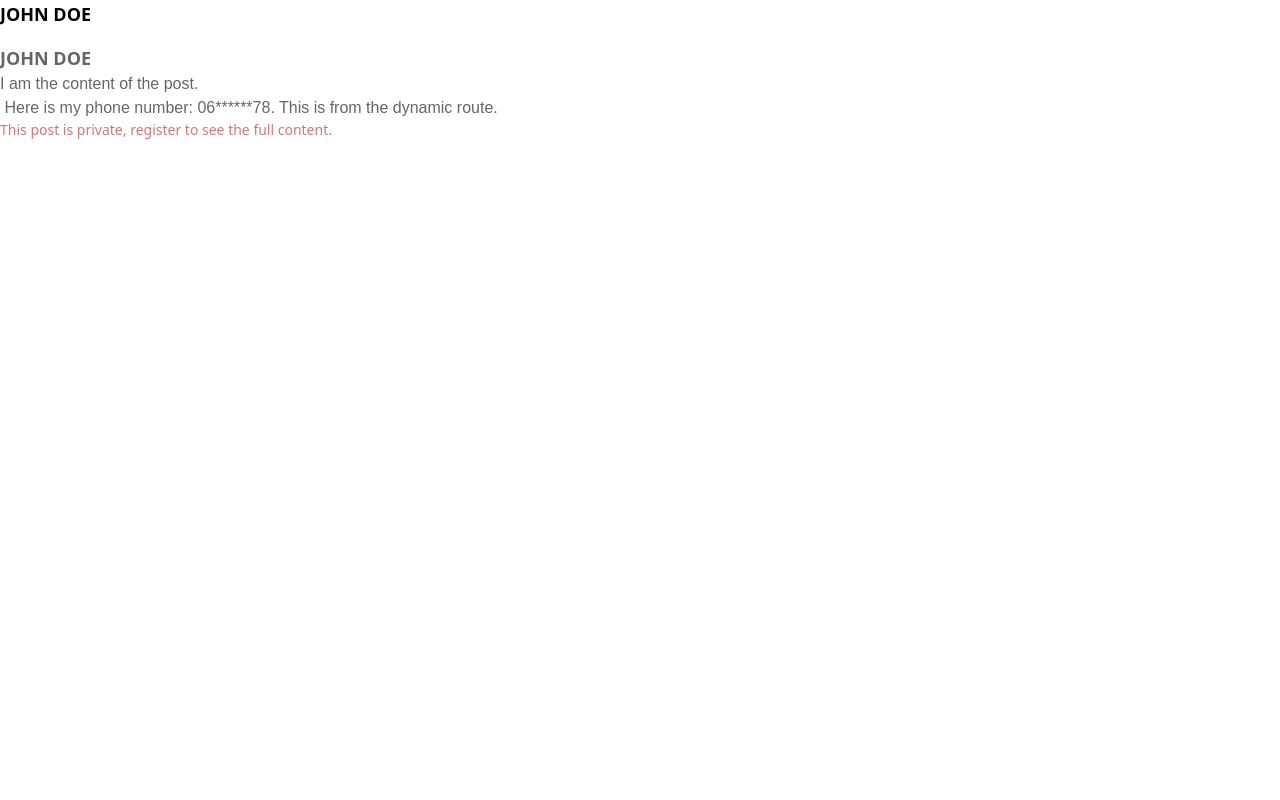
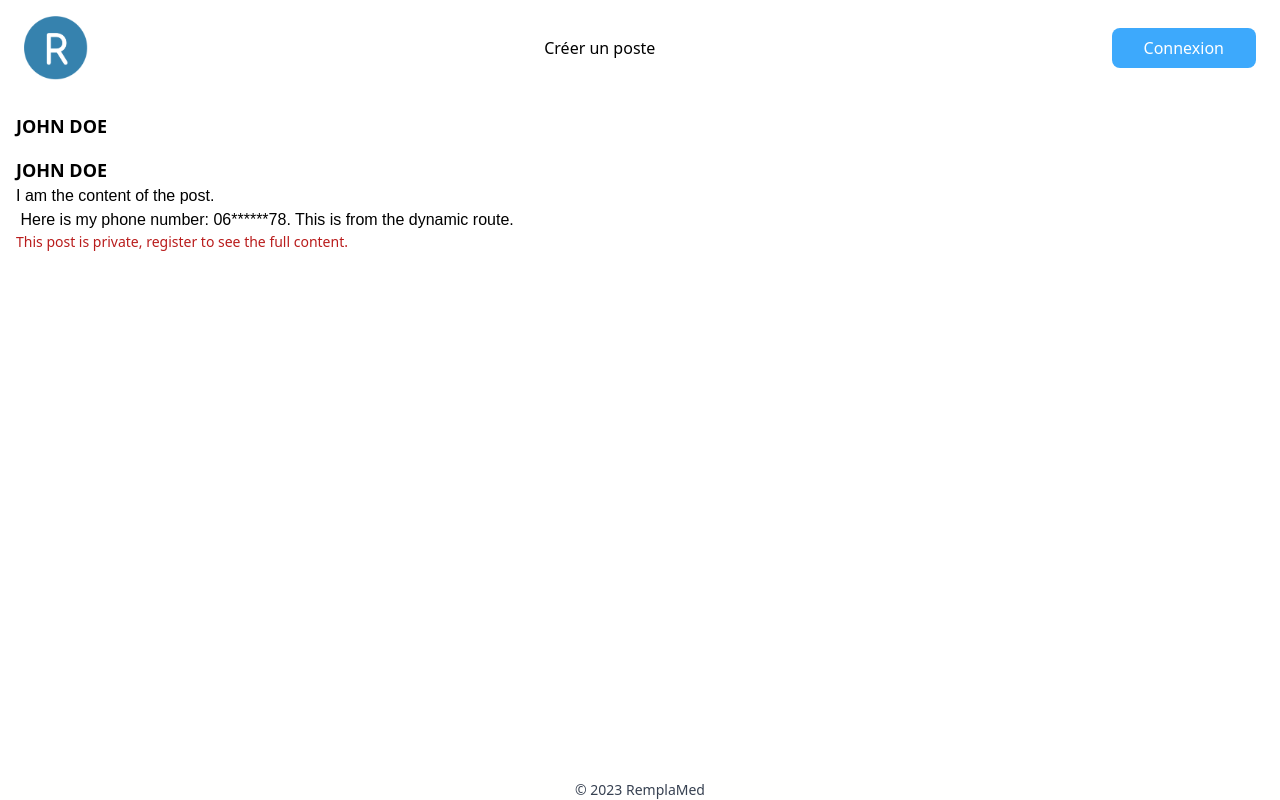
Before and after one commit to Alexandregirbal/RemplaMedApp, a Next.js app: page /posts/1A in a window 1280 px wide. Built offline with nearby package versions, Linux system fonts and the light colour scheme; no server answers.

Commit message:
mock create post

```diff
--- a/src/layout/header.tsx
+++ b/src/layout/header.tsx
@@ -2,18 +2,22 @@ import { useSession } from "next-auth/react";
 import Image from "next/image";
 import Logged from "../modules/auth/components/logged";
 import Login from "../modules/auth/components/login";
+import Link from "next/link";
 
 export default function Header() {
     const { data: session } = useSession();
 
     return (
         <nav className="flex items-center justify-between p-4 px-6">
+            <Link href={"/"}>
                 <Image
                     src="/logo-transparent-png-no-text.png"
                     alt="remplamed-logo"
                     width={64}
                     height={64}
                 />
+            </Link>
+            <Link href={"/posts/create"}>Créer un poste</Link>
             {session ? <Logged user={session.user} /> : <Login />}
         </nav>
     );
--- a/src/modules/post/components/PrivatePost.tsx
+++ b/src/modules/post/components/PrivatePost.tsx
@@ -1,7 +1,7 @@
 import { useSession } from "next-auth/react";
 import { useEffect, useState } from "react";
 import { hidePrivateInformations } from "../services/hidePrivateInformations";
-import type { Post } from "../types/post";
+import type { Post } from "@prisma/client";
 
 type PostProps = {
     post: Post;
@@ -23,8 +23,8 @@ const PrivatePost = ({ post }: PostProps) => {
     }, [status, post.content]);
 
     return (
-        <div className="my-4 opacity-60 hover:opacity-100">
-            <div className="text-lg font-bold uppercase">{post.author}</div>
+        <div className="my-4">
+            <div className="text-lg font-bold uppercase">{post.authorId}</div>
             <pre>{isPrivate ? privatePostContent : post.content}</pre>
             {isPrivate && (
                 <div className="text-sm text-red-700">
--- a/src/modules/post/dao/create.ts
+++ b/src/modules/post/dao/create.ts
@@ -1,7 +1,7 @@
-import type { Post } from "@prisma/client";
+import type { Prisma } from "@prisma/client";
 import { prisma } from "../../../server/db";
 
-export const createOnePost = async (post: Post) => {
+export const createOnePost = async (post: Prisma.PostCreateInput) => {
     const user = await prisma.post.create({
         data: post,
     });
--- a/src/modules/post/services/hidePrivateInformations.ts
+++ b/src/modules/post/services/hidePrivateInformations.ts
@@ -5,7 +5,10 @@ const HIDE_ELEMENT = "*";
  * @param content The message content that must be protectedd
  * @returns The message content with private informations hidden
  */
-export const hidePrivateInformations = (content: string) => {
+export const hidePrivateInformations = (content: string | null) => {
+    if (!content) {
+        return content;
+    }
     const phoneRegex = /(\+33|0|0033)([1-9])([0-9]{6})([0-9]{2})/g;
     const phoneNumberMatches = phoneRegex.exec(content);
     let phoneReplacement = HIDE_ELEMENT.repeat(10);
--- a/src/modules/post/types/post.ts
+++ /dev/null
@@ -1,5 +0,0 @@
-export type Post = {
-    id: string;
-    author: string;
-    content: string;
-};
--- a/src/pages/_app.tsx
+++ b/src/pages/_app.tsx
@@ -1,7 +1,7 @@
-import { type AppType } from "next/app";
-import { type Session } from "next-auth";
+import type { Session } from "next-auth";
 import { SessionProvider } from "next-auth/react";
-
+import type { AppType } from "next/app";
+import Layout from "../layout";
 import "../styles/globals.css";
 
 const MyApp: AppType<{ session: Session | null }> = ({
@@ -10,7 +10,9 @@ const MyApp: AppType<{ session: Session | null }> = ({
 }) => {
     return (
         <SessionProvider session={session}>
-            <Component {...pageProps} />
+            <Layout>
+                <Component {...pageProps} />
+            </Layout>
         </SessionProvider>
     );
 };
--- a/src/pages/index.tsx
+++ b/src/pages/index.tsx
@@ -1,45 +1,63 @@
-import { type NextPage } from "next";
+import type { Post } from "@prisma/client";
+import type { NextPage } from "next";
 import Link from "next/link";
-import Post from "../modules/post/components/PrivatePost";
-import Layout from "../layout";
+import PostComponent from "../modules/post/components/PrivatePost";
 
-const mockPosts = [
+const mockPosts: Post[] = [
     {
         id: "1A",
-        author: "John Doe",
+        authorId: "John Doe",
         content: `I am the content of the post.
 Here is my phone number: 0612345678.
 My email is jean@gmail.com or jean@gmail.com.
 `,
+        title: "My first post",
+        createdAt: new Date(),
+        updatedAt: null,
+        published: true,
     },
     {
         id: "1B",
-        author: "Jane Jack",
+        authorId: "Jane Jack",
         content: `Just my email: jane.jack@gmail.com`,
+        title: "My first post",
+        createdAt: new Date(),
+        updatedAt: null,
+        published: true,
     },
     {
         id: "1C",
-        author: "Numerous",
+        authorId: "Numerous",
         content: `Just my phone: +33617181920`,
+        title: "My first post",
+        createdAt: new Date(),
+        updatedAt: null,
+        published: true,
     },
     {
         id: "1D",
-        author: "Janette",
+        authorId: "Janette",
         content: `Nothing to hide here.`,
+        title: "My first post",
+        createdAt: new Date(),
+        updatedAt: null,
+        published: true,
     },
 ];
 
 const Home: NextPage = () => {
     return (
-        <Layout>
-            <main className="p-4">
-                {mockPosts.map((post) => (
-                    <Link key={post.id} href={`/posts/${post.id}`}>
-                        <Post post={post} />
-                    </Link>
-                ))}
-            </main>
-        </Layout>
+        <main className="p-4">
+            {mockPosts.map((post) => (
+                <Link
+                    className="opacity-60 hover:opacity-100"
+                    key={post.id}
+                    href={`/posts/${post.id}`}
+                >
+                    <PostComponent post={post} />
+                </Link>
+            ))}
+        </main>
     );
 };
 
--- a/src/pages/posts/[id].tsx
+++ b/src/pages/posts/[id].tsx
@@ -1,6 +1,6 @@
 import Head from "next/head";
-import type { Post } from "../../modules/post/types/post";
 import PrivatePost from "../../modules/post/components/PrivatePost";
+import type { Post } from "@prisma/client";
 
 type PostParams = {
     id: string;
@@ -11,10 +11,10 @@ export default function PostPage({ post }: { post: Post }) {
         <>
             <Head>
                 <title>RemplaMed | {post.id}</title>
-                <meta name="description" content={post.author} />
+                <meta name="description" content={post.authorId} />
                 <link rel="icon" href="/favicon.ico" />
             </Head>
-            <div className="text-lg font-bold uppercase">{post.author}</div>
+            <div className="text-lg font-bold uppercase">{post.authorId}</div>
             <PrivatePost post={post} />
         </>
     );
@@ -35,13 +35,21 @@ export function getStaticPaths() {
 export function getStaticProps({ params }: { params: PostParams }) {
     const post: Post = {
         id: params.id,
-        author: "John Doe",
+        authorId: "John Doe",
         content:
             "I am the content of the post.\n Here is my phone number: 0612345678. This is from the dynamic route.",
+        createdAt: new Date(),
+        updatedAt: null,
+        published: false,
+        title: "",
     };
     return {
         props: {
-            post,
+            post: {
+                ...post,
+                createdAt: post.createdAt.toISOString(),
+                updatedAt: post.updatedAt?.toISOString() ?? post.updatedAt,
+            },
         },
     };
 }
--- a/src/pages/posts/create.tsx
+++ b/src/pages/posts/create.tsx
@@ -1,9 +1,42 @@
+import { useState } from "react";
 import CreatePost from "../../modules/post/components/CreatePost";
 
+enum Steps {
+    CREATE_POST = "CREATE_POST",
+    PREVIEW = "PREVIEW",
+    METADATA = "METADATA",
+    PAYMENT = "PAYMENT",
+    SUCCESS = "SUCCESS",
+}
+
 export default function CreatePostPage() {
+    const [step, setStep] = useState<string>(Steps.CREATE_POST);
+
+    const handleStepChange = (event: React.ChangeEvent<HTMLSelectElement>) => {
+        console.log(event.target.value);
+
+        setStep(event.target.value);
+    };
+
     return (
         <>
-            <CreatePost />
+            <select
+                name="step"
+                id="stepSelect"
+                value={step}
+                onChange={handleStepChange}
+            >
+                {Object.keys(Steps).map((step) => (
+                    <option key={step} value={step}>
+                        {step}
+                    </option>
+                ))}
+            </select>
+            {step === Steps.CREATE_POST && <CreatePost />}
+            {step === Steps.PREVIEW && "I am the preview page"}
+            {step === Steps.METADATA && "I am the metadata page"}
+            {step === Steps.PAYMENT && "I am the payment page"}
+            {step === Steps.SUCCESS && "I am the success page"}
         </>
     );
 }
```
Also changed, not shown: 2 other files (tests, documents, lock files or other folders). Lines whose indentation alone changed are shown as unchanged.
